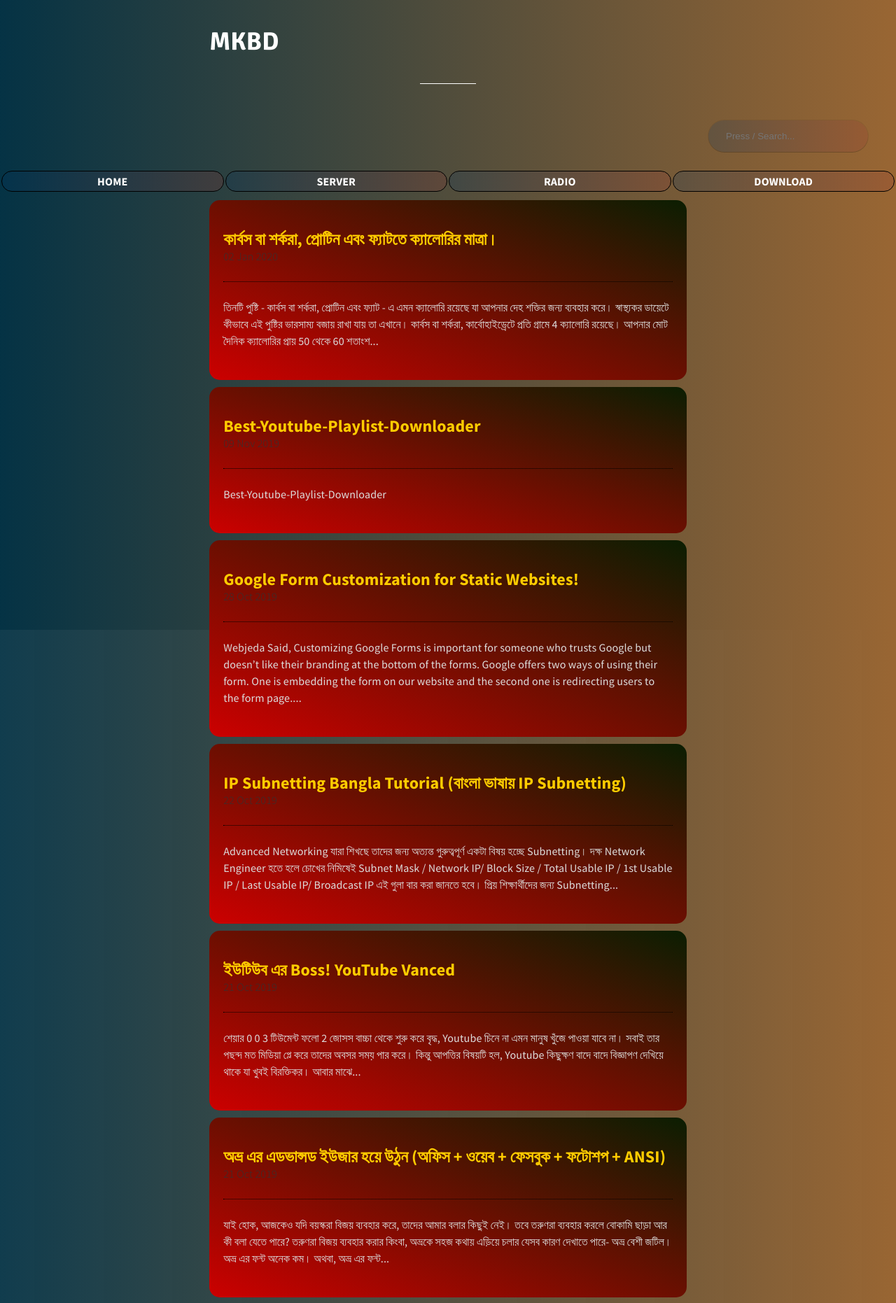
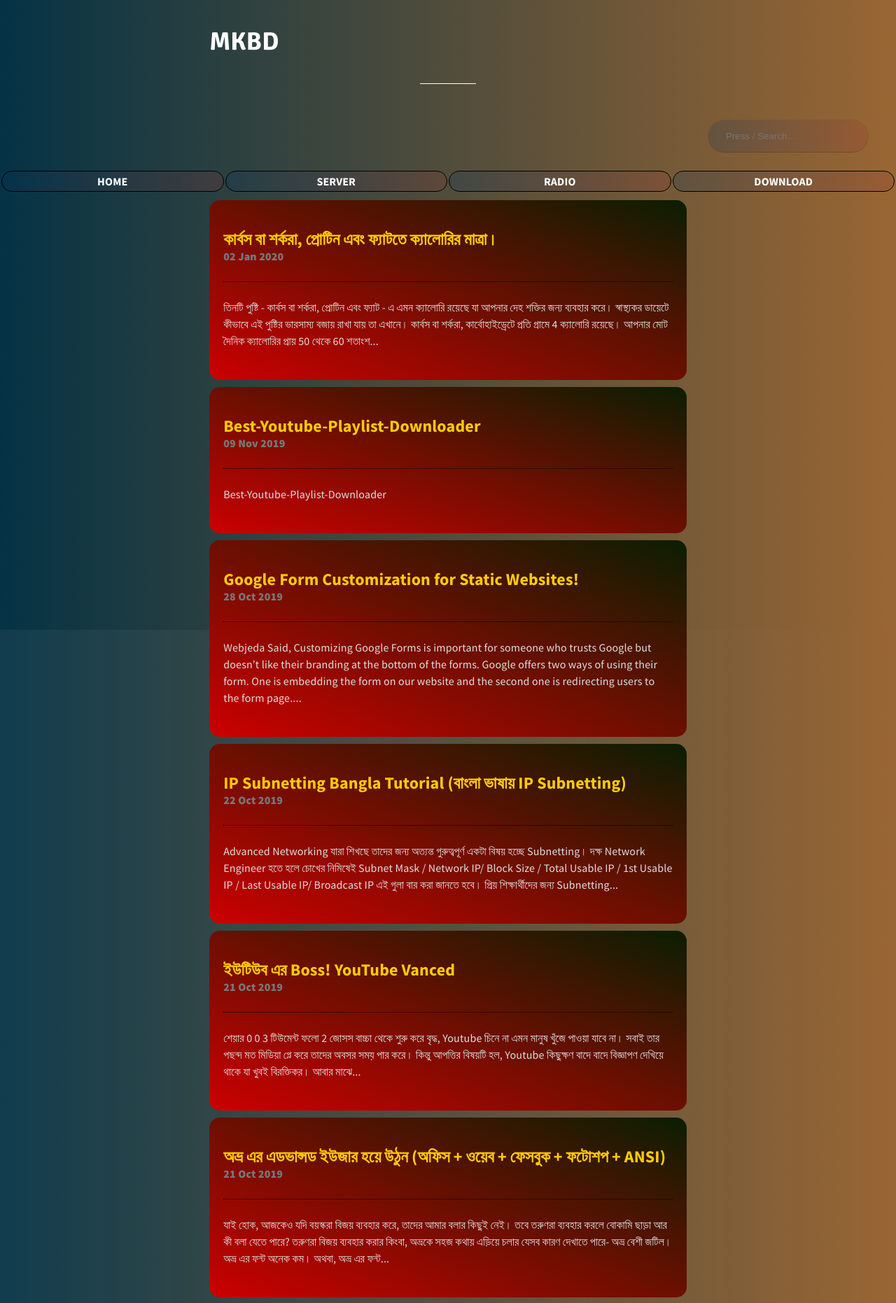
Before and after one commit to bdmilan/blog, a Jekyll site: the page built from index.html, in a window 1280 px wide. Shown: the top 1862 px of the page at 70% size. Built offline with Jekyll 4.4.1, drawn with Linux system fonts in a browser that asks for light colours; the list of posts is cut into pages by our own code.

Commit message:
Update layout.scss

```diff
--- a/_sass/layout.scss
+++ b/_sass/layout.scss
@@ -179,10 +179,10 @@ html, body {
 
 .by-line {
   display: block;
-  color: #333;
+  color: #777;
   line-height: 1.5em; /* 24px/16px */
   margin-bottom: 1.5em; /* 24px/16px */
-  font-weight: 200;
+  font-weight: 777;
   @media (min-width: auto) {
     display: block;
     color: lighten($text-color, 25%);
```
